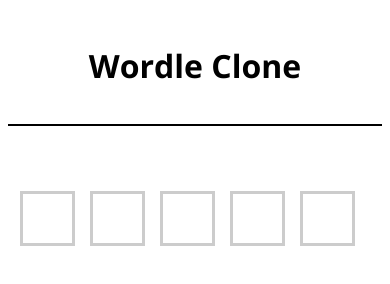
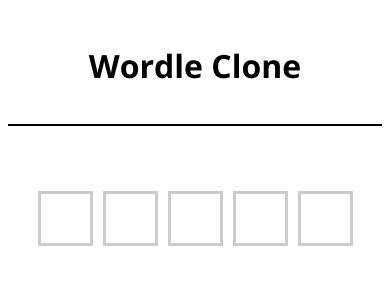
Before and after one commit to surryjm/wordle-clone, a plain HTML site: page index.html in a window 390 px wide. Drawn offline with nearby package versions, Linux system fonts and the light colour scheme.

Commit message:
centering boxes and removing input value padding for mobile display

```diff
--- a/wordle-clone.css
+++ b/wordle-clone.css
@@ -8,7 +8,7 @@ body {
   visibility: hidden;
 }
 .page {
-  max-width: 350px;
+  max-width: 325px;
   margin: 0 auto;
 }
 .loading-icon {
@@ -44,6 +44,7 @@ body {
 .word-rows {
   display: grid;
   grid-template-columns: repeat(5, 1fr);
+  justify-items: center;
 }
 .letter-box {
   border: 3px solid #ccc;
@@ -58,6 +59,7 @@ body {
   align-items: center;
   color: black;
   text-align: center;
+  padding: 0;
 }
 .letter-after-enter {
   color: white;
```
